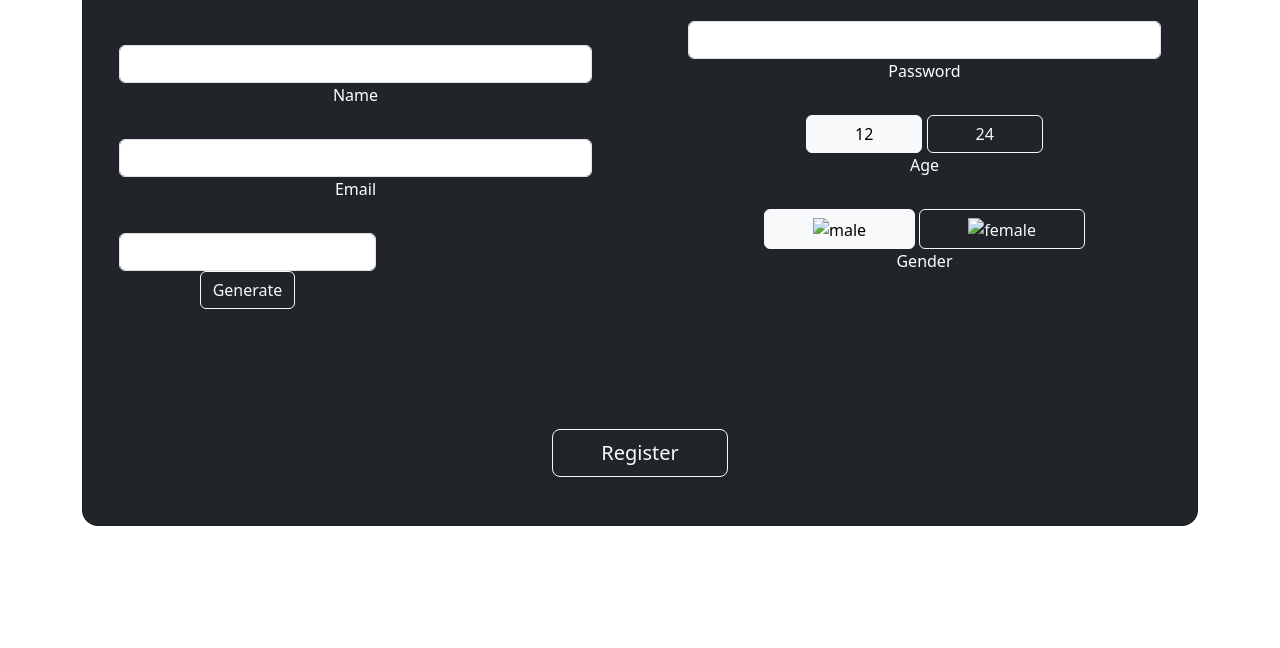
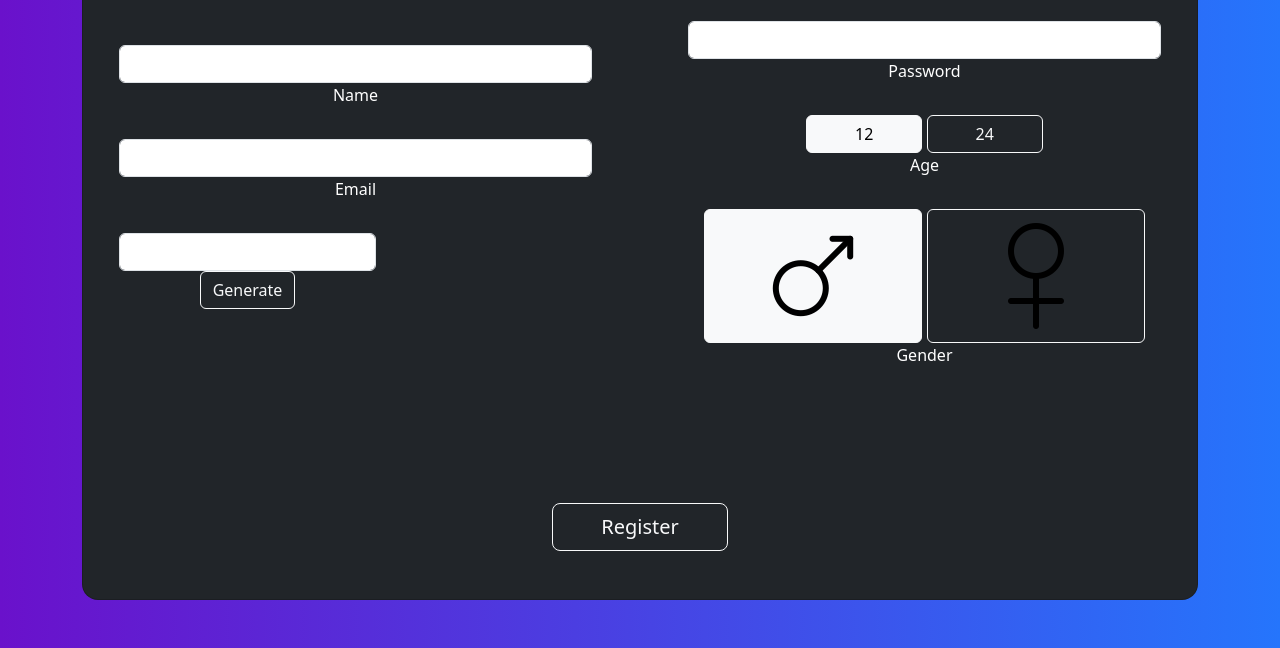
Before and after one commit to Hudi-B/boreDom1013, a plain HTML site: page frontEndHtml/index.html in a window 1280 px wide. Shown: the part 194-842 px from the top of the page. Before the commit the page ends 800 px from the top, so only its background shows below. Drawn offline with nearby package versions, Linux system fonts and the light colour scheme; files that its build step writes are made by us from their sources.

Commit message:
updated link and script references

```diff
--- a/frontEndHtml/index.html
+++ b/frontEndHtml/index.html
@@ -3,9 +3,9 @@
 <head>
     <meta charset="UTF-8">
     <meta name="viewport" content="width=device-width, initial-scale=1.0">
-    <link rel="stylesheet" href="index.css">
+    <link rel="stylesheet" href="../frontEnd/index.css">
     <link href="https://cdn.jsdelivr.net/npm/bootstrap@5.3.2/dist/css/bootstrap.min.css" rel="stylesheet" integrity="sha384-T3c6CoIi6uLrA9TneNEoa7RxnatzjcDSCmG1MXxSR1GAsXEV/Dwwykc2MPK8M2HN" crossorigin="anonymous">
-    <script src="index.js" defer></script>
+    <script src="../backEnd/index.js" defer></script>
     <script src="https://ajax.googleapis.com/ajax/libs/jquery/3.6.4/jquery.min.js"></script>
     <script src="https://maxcdn.bootstrapcdn.com/bootstrap/3.4.1/js/bootstrap.min.js"></script>
     <script src="https://cdn.jsdelivr.net/npm/bootstrap@5.3.2/dist/js/bootstrap.bundle.min.js" integrity="sha384-C6RzsynM9kWDrMNeT87bh95OGNyZPhcTNXj1NW7RuBCsyN/o0jlpcV8Qyq46cDfL" crossorigin="anonymous"></script>
@@ -62,10 +62,10 @@
                                 </div>
                                 <div class="form-outline form-white mb-4">
                                     <input type="radio" class="btn-check" name="gender" id="male" autocomplete="off" checked>
-                                    <label class="btn btn-outline-light btn-md px-5" for="male"><img src="images/maleIcon.png" alt="male"></label>
+                                    <label class="btn btn-outline-light btn-md px-5" for="male"><img src="../images/maleIcon.png" alt="male"></label>
 
                                     <input type="radio" class="btn-check" name="gender" id="female" autocomplete="off">
-                                    <label class="btn btn-outline-light btn-md px-5" for="female"><img src="images/femaleIcon.png" alt="female"></label><br>
+                                    <label class="btn btn-outline-light btn-md px-5" for="female"><img src="../images/femaleIcon.png" alt="female"></label><br>
                                     <label class="form-label">Gender</label>
                                 </div>
                             </div>
```
